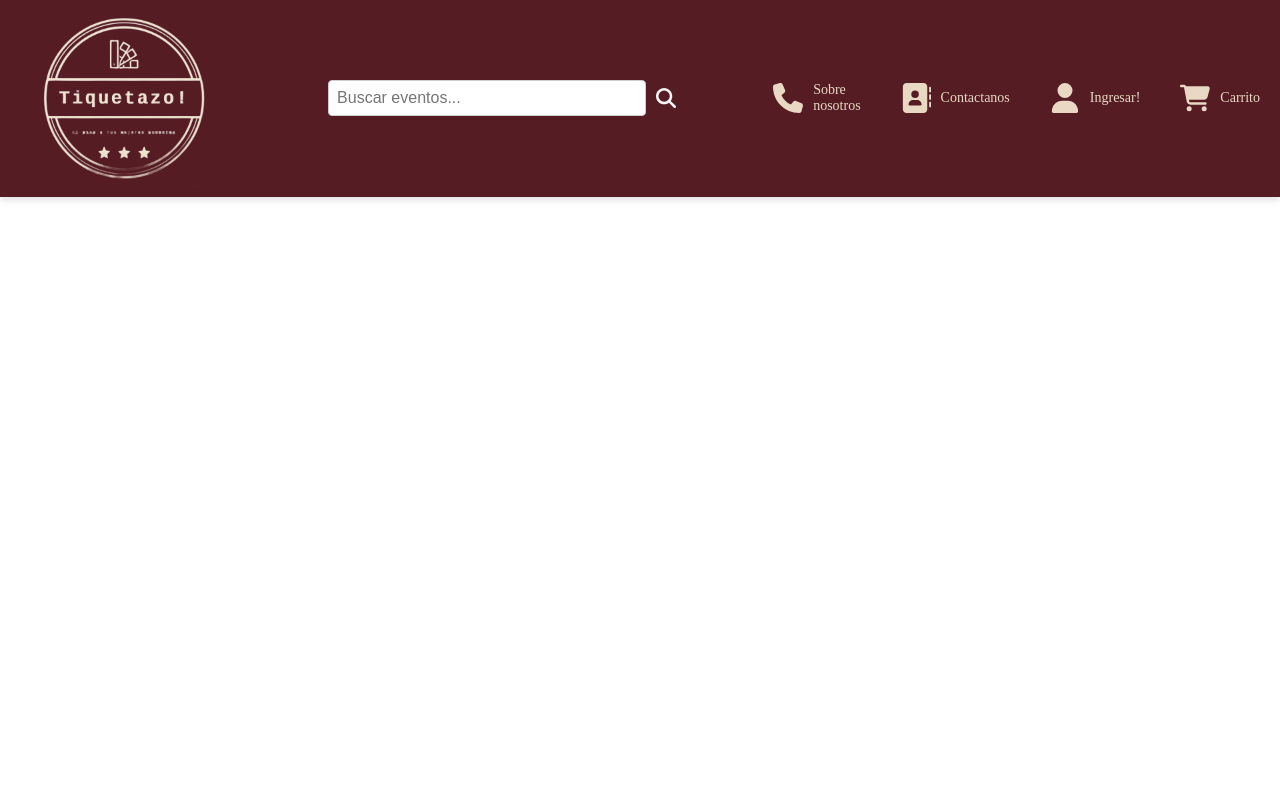
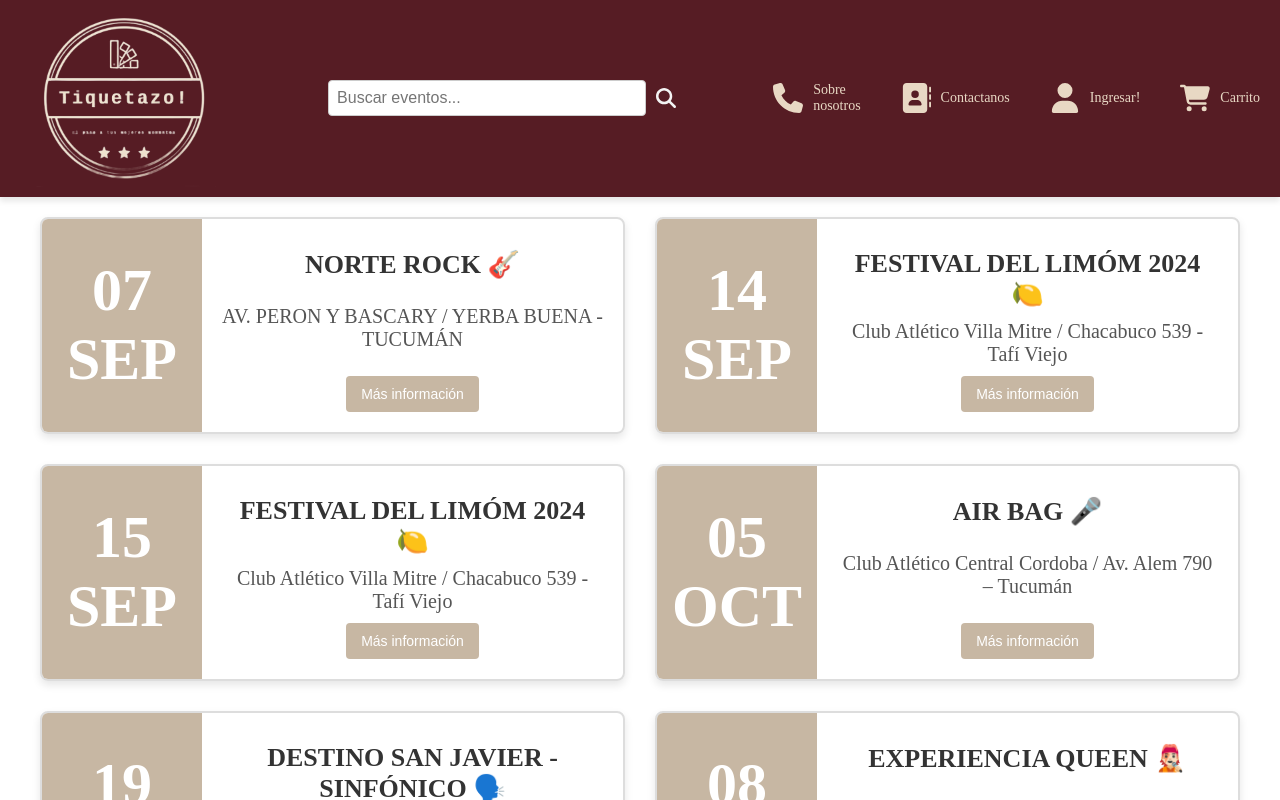
Before and after one commit to camiiprd/tiquetazofront, a React (Vite) app: page / in a window 1280 px wide. Shown: the top 800 px of the page. Built offline with nearby package versions, Linux system fonts and the light colour scheme.

Commit message:
Create cards the event's for homepage

```diff
--- a/src/App.jsx
+++ b/src/App.jsx
@@ -1,11 +1,13 @@
 import './App.css'
 import NavBar from "./components/Navbar/NavBar.jsx";
+import HomeCards from "./components/HomeCards/HomeCards.jsx"
 
 function App() {
 
   return (
     <>
       <NavBar/>
+      <HomeCards/>
     </>
   )
 }
--- /dev/null
+++ b/src/components/HomeCards/HomeCards.css
@@ -0,0 +1,121 @@
+.events-section {
+    padding: 20px;
+    padding-top: 90px;
+  }
+
+  .events-section h2 {
+    text-align: center;
+    margin-bottom: 20px;
+  }
+
+  .events-grid {
+    display: grid;
+    grid-template-columns: repeat(2, 1fr);
+    gap: 30px;
+    max-width: 1200px;
+    height: auto;
+    margin: 0 auto;
+  }
+
+  .event-card {
+    display: flex;
+    border: 2px solid #ddd;
+    border-radius: 8px;
+    overflow: hidden;
+    box-shadow: 0 4px 8px rgba(0, 0, 0, 0.1);
+    transition: transform 0.3s ease, box-shadow 0.3s ease;
+  }
+
+  .event-card:hover {
+    transform: scale(1.05);
+    box-shadow: 0 8px 16px rgba(0, 0, 0, 0.2);
+    border-color: #C7B7A3;
+  }
+
+  .event-date {
+    background: #C7B7A3;
+    color: #ffffff;
+    font-size: 60px;
+    font-weight: bold;
+    padding: 20px;
+    width: 120px;
+    text-align: center;
+    display: flex;
+    align-items: center;
+    justify-content: center;
+  }
+
+  .event-content {
+    padding: 20px;
+    flex: 1;
+    display: flex;
+    flex-direction: column;
+    justify-content: space-between;
+    align-items: center;
+  }
+
+  .event-content h3 {
+    font-size: 26px;
+    font-weight: bold;
+    margin: 10px 0;
+    color: #333;
+    text-align: center;
+  }
+
+  .event-content p {
+    font-size: 20px;
+    color: #555;
+    margin: 0;
+    text-align: center;
+  }
+
+  .event-button {
+    margin-top: 10px;
+    padding: 10px 15px;
+    font-size: 14px;
+    color: #fff;
+    background-color: #C7B7A3;
+    border: none;
+    border-radius: 4px;
+    cursor: pointer;
+    transition: background-color 0.3s;
+    align-self: center;
+  }
+
+  .event-button:hover {
+    background-color: black;
+  }
+
+  /* Media query para pantallas pequeñas (dispositivos móviles) */
+  @media (max-width: 768px) {
+    .events-grid {
+      grid-template-columns: 1fr;
+      gap: 20px;
+    }
+    .events-section {
+        padding: 20px;
+        padding-top: 130px;
+      }
+
+    .event-date {
+      font-size: 40px;
+      width: 80px;
+    }
+
+    .event-content h3 {
+      font-size: 22px;
+    }
+
+    .event-content p {
+      font-size: 18px;
+    }
+
+    .event-date {
+      padding: 10px;
+    }
+
+    .event-content {
+      padding: 15px;
+    }
+
+  }
--- /dev/null
+++ b/src/components/HomeCards/HomeCards.jsx
@@ -0,0 +1,42 @@
+import React from 'react';
+import "../HomeCards/HomeCards.css"
+
+const events = [
+  { id: 1, date: '07 SEP', title: 'NORTE ROCK 🎸', description: 'AV. PERON Y BASCARY / YERBA BUENA - TUCUMÁN' },
+  { id: 2, date: '14 SEP', title: 'FESTIVAL DEL LIMÓM 2024 🍋', description: 'Club Atlético Villa Mitre / Chacabuco 539 - Tafí Viejo'},
+  { id: 3, date: '15 SEP', title: 'FESTIVAL DEL LIMÓM 2024 🍋', description: 'Club Atlético Villa Mitre / Chacabuco 539 - Tafí Viejo'},
+  { id: 4, date: '05 OCT', title: 'AIR BAG 🎤', description: 'Club Atlético Central Cordoba / Av. Alem 790 – Tucumán' },
+  { id: 5, date: '19 OCT', title: 'DESTINO SAN JAVIER - SINFÓNICO 🗣️', description: 'Teatro Mercedes Sorsa / San Martín 479 - Tucumán' },
+  { id: 6, date: '08 NOV', title: 'EXPERIENCIA QUEEN 🧑🏻‍🎤', description: 'Teatro Mercedes Sorsa / San Martín 479 - Tucumán' },
+  { id: 7, date: '14 DIC', title: 'MARIA BECERRA 💃🏻', description: 'Hipodromo de tucuman / Av. Leguizamo 800 - Tucumán' },
+  { id: 8, date: '01 ENE', title: 'PROXIMAMENTE', description: 'PROXIMAMENTE' },
+];
+
+const EventCard = ({ date, title, description }) => (
+  <div className="event-card">
+    <div className="event-date">{date}</div>
+    <div className="event-content">
+      <h3>{title}</h3>
+      <p>{description}</p>
+      <button className="event-button">Más información</button>
+    </div>
+  </div>
+);
+
+const EventsSection = () => (
+  <section className="events-section">
+    <h2>EVENTOS!</h2>
+    <div className="events-grid">
+      {events.map(event => (
+        <EventCard
+          key={event.id}
+          date={event.date}
+          title={event.title}
+          description={event.description}
+        />
+      ))}
+    </div>
+  </section>
+);
+
+export default EventsSection;
```
